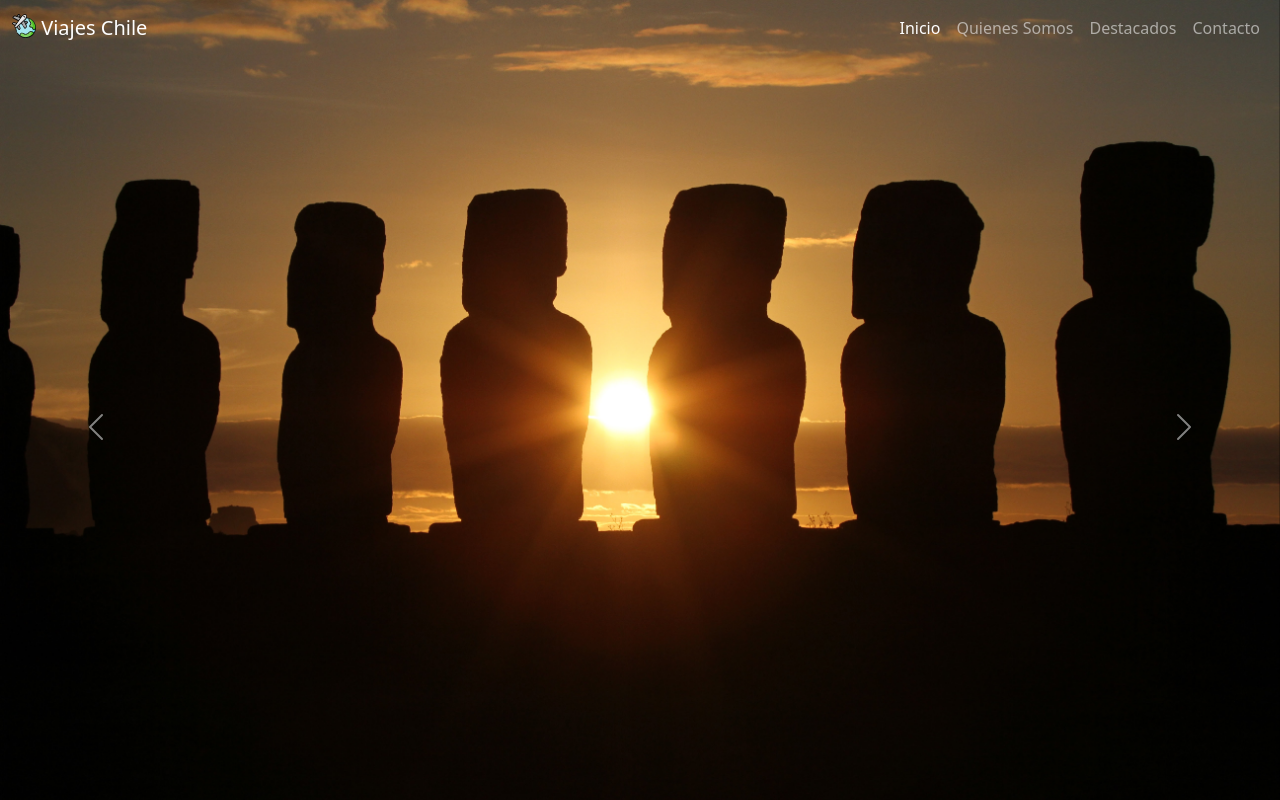
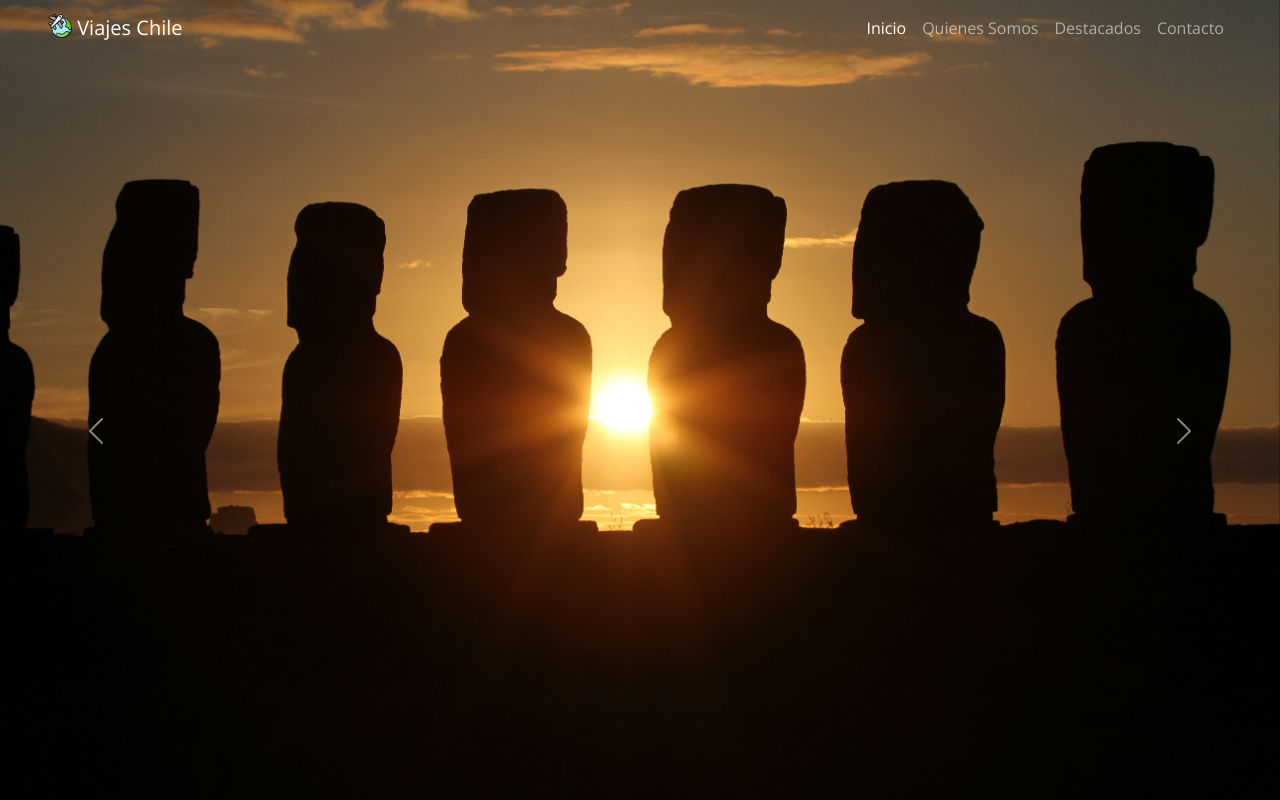
Before and after one commit to AoiMiki/Viajes-Chile, a plain HTML site: page index.html in a window 1280 px wide. Both pictures are taken after a click on the link "Inicio". Shown: the top 800 px of the page. Drawn offline with nearby package versions, Linux system fonts and the light colour scheme.

Commit message:
5°Commit: Se agregan funciones JS, tipografía de Google Font y arreglos menores

```diff
--- a/assets/css/style.css
+++ b/assets/css/style.css
@@ -1,5 +1,10 @@
+html {
+    scroll-behavior: auto !important;
+}
+
 body {
     background-color: #000000;
+    font-family: 'Open Sans', sans-serif;
     margin: 0;
     padding: 0;
 }
--- a/assets/js/script.js
+++ b/assets/js/script.js
@@ -0,0 +1,23 @@
+//Smooth Scroll
+$(document).ready(function(){
+    $("a").click(function(){
+        var gato =this.hash
+        $("html, body").animate(
+            {
+                scrollTop: $(gato).offset().top
+            },
+            2500
+        )
+    })
+})
+
+//Tooltips
+var tooltipTriggerList = [].slice.call(document.querySelectorAll('[data-bs-toggle="tooltip"]'))
+var tooltipList = tooltipTriggerList.map(function (tooltipTriggerEl) {
+  return new bootstrap.Tooltip(tooltipTriggerEl)
+})
+
+//Levantar un alert al hacer click en el botón
+$("#enviar").click(function(){
+    alert("El mensaje fue enviado correctamente...");
+});
--- a/index.html
+++ b/index.html
@@ -4,6 +4,9 @@
     <meta http-equiv="X-UA-Compatible" content="IE=edge">
     <meta name="viewport" content="width=device-width, initial-scale=1.0">
     <link href="https://cdn.jsdelivr.net/npm/bootstrap@5.1.3/dist/css/bootstrap.min.css" rel="stylesheet" integrity="sha384-1BmE4kWBq78iYhFldvKuhfTAU6auU8tT94WrHftjDbrCEXSU1oBoqyl2QvZ6jIW3" crossorigin="anonymous">
+    <link rel="preconnect" href="https://fonts.googleapis.com">
+    <link rel="preconnect" href="https://fonts.gstatic.com" crossorigin>
+    <link href="https://fonts.googleapis.com/css2?family=Open+Sans&display=swap" rel="stylesheet">
     <link rel="stylesheet" href="https://cdnjs.cloudflare.com/ajax/libs/font-awesome/5.15.4/css/all.min.css" integrity="sha512-1ycn6IcaQQ40/MKBW2W4Rhis/DbILU74C1vSrLJxCq57o941Ym01SwNsOMqvEBFlcgUa6xLiPY/NS5R+E6ztJQ==" crossorigin="anonymous" referrerpolicy="no-referrer" />
     <link rel="stylesheet" href="/assets/css/style.css">
     <title>Viajes Chile</title>
@@ -11,7 +14,7 @@
 <body>
     <!-- Navbar -->
     <nav class="navbar navbar-expand-lg navbar-dark fixed-top">
-        <div class="container-fluid">
+        <div class="container-fluid px-5">
           <a class="navbar-brand" href="#">
             <img src="/assets/img/viajes.svg" alt="" height="24" class="d-inline-block align-text-top">
             Viajes Chile
@@ -31,7 +34,7 @@
                 <a class="nav-link" href="#destacados">Destacados</a>
               </li>
               <li class="nav-item">
-                <a class="nav-link" href="#">Contacto</a>
+                <a class="nav-link" href="#contacto">Contacto</a>
               </li>
             </ul>
           </div>
@@ -39,7 +42,7 @@
     </nav>
 
     <!-- Carrusel -->
-    <div id="carrusel" class="carousel slide" data-bs-ride="carousel">
+    <div id="carrusel" class="carousel slide pb-2" data-bs-ride="carousel">
         <div class="carousel-inner">
           <div class="carousel-item active">
             <img src="/assets/img/carousel1.jpg" class="d-block w-100" alt="...">
@@ -144,7 +147,7 @@
             <label for="exampleFormControlTextarea1" class="form-label">Mensaje</label>
             <textarea class="form-control" id="exampleFormControlTextarea1" rows="5"></textarea>
         </div>
-        <button type="submit" class="btn btn-info text-white">Enviar</button>
+        <button id="enviar" type="submit" class="btn btn-info text-white" data-bs-toggle="tooltip" data-bs-placement="bottom" title="Click para enviar">Enviar</button>
     </section>
 
     <!-- Footer -->
@@ -169,6 +172,8 @@
     </footer>
 
     <!-- Scripts -->
+    <script src="https://code.jquery.com/jquery-3.6.0.js" integrity="sha256-H+K7U5CnXl1h5ywQfKtSj8PCmoN9aaq30gDh27Xc0jk=" crossorigin="anonymous"></script>
     <script src="https://cdn.jsdelivr.net/npm/bootstrap@5.1.3/dist/js/bootstrap.bundle.min.js" integrity="sha384-ka7Sk0Gln4gmtz2MlQnikT1wXgYsOg+OMhuP+IlRH9sENBO0LRn5q+8nbTov4+1p" crossorigin="anonymous"></script>
+    <script src="/assets/js/script.js"></script>
 </body>
 </html>
```
